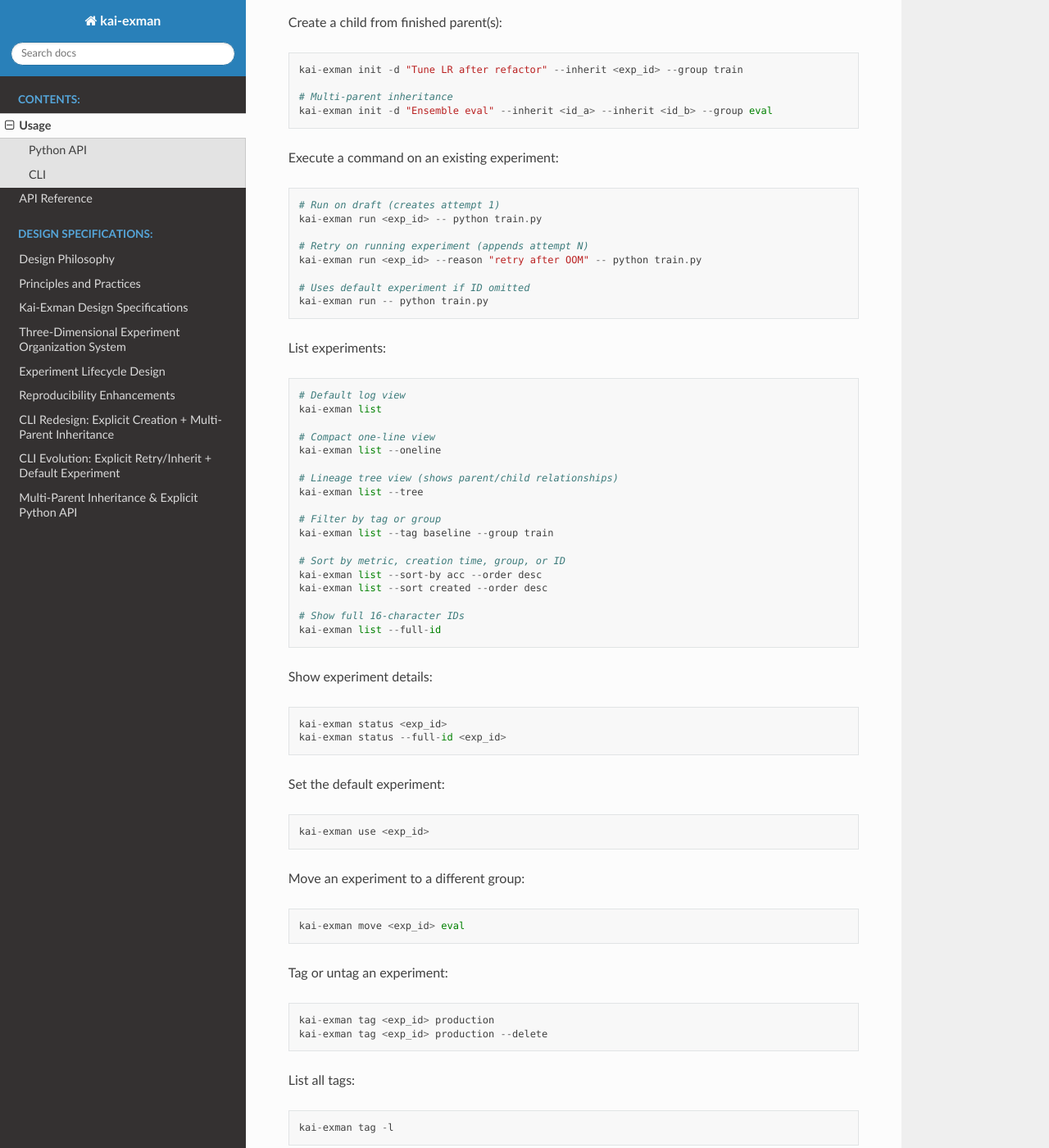
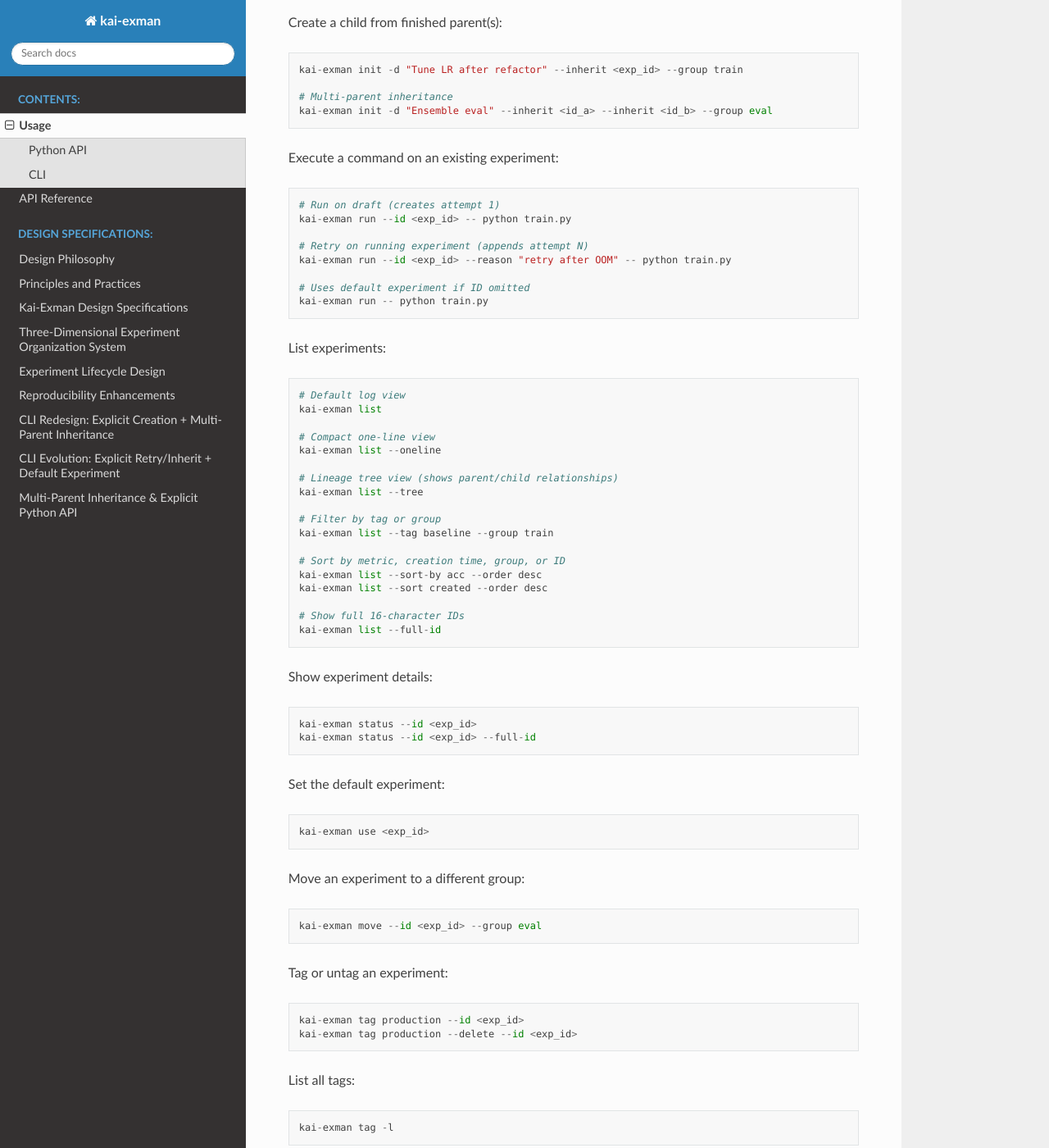
Before and after one commit to laiyk5/kai-exman, a Sphinx documentation site: the page built from docs/source/usage.rst, in a window 1280 px wide and 1400 px high, scrolled down 2007 px. Shown: the whole window at 82% size. Built offline with Sphinx 7.4.7 and the Read the Docs theme 3.1.0, drawn with Linux system fonts in a browser that asks for light colours.

Commit message:
refactor(cli): use --id option instead of positional exp_id for targeting commands
Redesign finish, abort, status, move, tag, and run commands to accept
an optional --id flag rather than a positional exp_id argument. After
setting a default experiment with `use`, all targeting commands default
to that experiment. --id overrides the default when provided.

- Remove _resolve_run_args; simplify run to --id + command args
- tag: change from variable positional args to TAG_NAME + --id
- run: make args optional so custom "no command" error is reached
- tag: make tag_name optional so -l mode works without it
- Update all tests and docs to reflect new syntax
- rm keeps positional exp_id (unchanged)

Co-Authored-By: Claude Sonnet 4.6 <noreply@anthropic.com>

```diff
--- a/docs/source/usage.rst
+++ b/docs/source/usage.rst
@@ -107,10 +107,10 @@ Create a child from finished parent(s)::
 Execute a command on an existing experiment::
 
     # Run on draft (creates attempt 1)
-    kai-exman run <exp_id> -- python train.py
+    kai-exman run --id <exp_id> -- python train.py
 
     # Retry on running experiment (appends attempt N)
-    kai-exman run <exp_id> --reason "retry after OOM" -- python train.py
+    kai-exman run --id <exp_id> --reason "retry after OOM" -- python train.py
 
     # Uses default experiment if ID omitted
     kai-exman run -- python train.py
@@ -138,8 +138,8 @@ List experiments::
 
 Show experiment details::
 
-    kai-exman status <exp_id>
-    kai-exman status --full-id <exp_id>
+    kai-exman status --id <exp_id>
+    kai-exman status --id <exp_id> --full-id
 
 Set the default experiment::
 
@@ -147,12 +147,12 @@ Set the default experiment::
 
 Move an experiment to a different group::
 
-    kai-exman move <exp_id> eval
+    kai-exman move --id <exp_id> --group eval
 
 Tag or untag an experiment::
 
-    kai-exman tag <exp_id> production
-    kai-exman tag <exp_id> production --delete
+    kai-exman tag production --id <exp_id>
+    kai-exman tag production --delete --id <exp_id>
 
 List all tags::
 
@@ -171,7 +171,7 @@ Group management::
 
 Finish an experiment and generate summary.md (``--summary`` is mandatory)::
 
-    kai-exman finish <exp_id> -s "Best run so far" -n "Observed 2% gain"
+    kai-exman finish --id <exp_id> -s "Best run so far" -n "Observed 2% gain"
 
 Status is auto-determined from the last attempt's exit code:
 
@@ -181,7 +181,7 @@ Status is auto-determined from the last attempt's exit code:
 
 Abort an experiment manually (no summary required)::
 
-    kai-exman abort <exp_id>
+    kai-exman abort --id <exp_id>
 
 Use ``abort`` when an experiment was stopped manually or did not complete
 normally. It marks the last attempt as aborted and seals the record.
```
Also changed, not shown: docs/source/design/cli-evolution.md (+3 -3 lines), docs/source/design/specs.md (+12 -12 lines), 8 other files.
